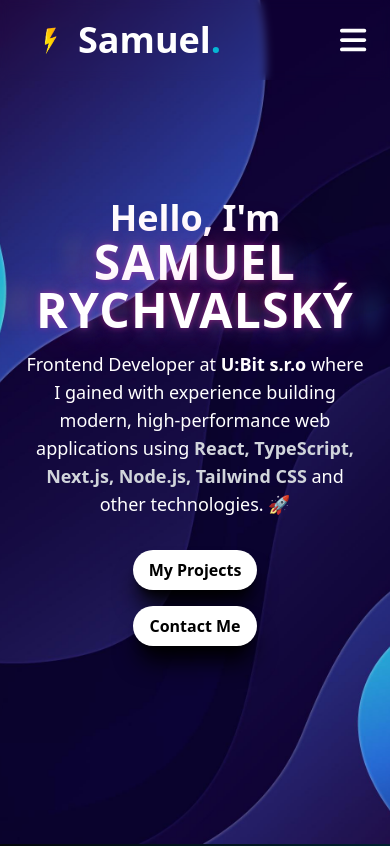
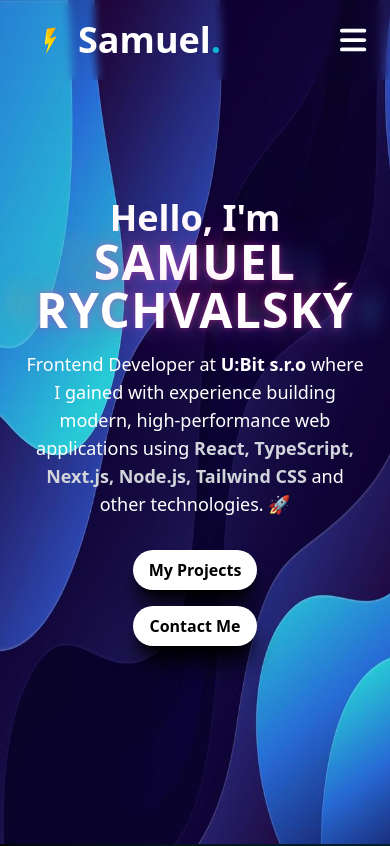
Before and after one commit to manmindcontrol/Portfolio, a Next.js app: page / in a window 390 px wide. Shown: the top 846 px of the page. Built offline with nearby package versions, Linux system fonts and the light colour scheme.

Commit message:
samuel (master): background change

```diff
--- a/app/globals.css
+++ b/app/globals.css
@@ -58,12 +58,23 @@
 #name:hover {
   transform: scale(1.10);
 }
-
 body {
   background-color: #050b1e;
-  background-image: url('/abstract.png');
+  background-image: url('/abstract.png'); /* desktop default */
   background-repeat: no-repeat;
   background-position: center;
   background-attachment: fixed;
   background-size: cover;
 }
+
+@media (max-width: 768px) {
+  body {
+    background-image: url('/background_phone.jpg'); /* phone */
+  }
+}
+
+@media (min-width: 769px) and (max-width: 1200px) {
+  body {
+    background-image: url('/background_tablet.jpg'); /* tablet */
+  }
+}
--- a/components/screens/Contact.tsx
+++ b/components/screens/Contact.tsx
@@ -47,7 +47,6 @@ export default function ContactForm() {
         id="contact"
         className="w-screen min-h-screen relative bg-cover bg-no-repeat bg-fixed bg-center overflow-x-hidden antialiased flex flex-col items-center justify-center  p-8 pt-8
         "
-        style={{ backgroundImage: "url('/abstract.png')" }}
       >
         <h2 className="text-4xl md:text-6xl text-white font-semibold mb-10">
           Contact me
--- a/components/screens/Landing.tsx
+++ b/components/screens/Landing.tsx
@@ -10,7 +10,6 @@ export default function Home() {
     <main
       id="landing"
       className="w-screen min-h-screen relative bg-cover bg-no-repeat bg-fixed bg-center overflow-x-hidden antialiased"
-      style={{ backgroundImage: "url('/abstract.png')" }}
     >
       <div className="flex flex-col items-center justify-center text-center px-6 py-10 md:px-40 min-h-screen">
         <motion.div
```
Also changed, not shown: public/background_phone.jpg (added), public/background_tablet.jpg (added).
